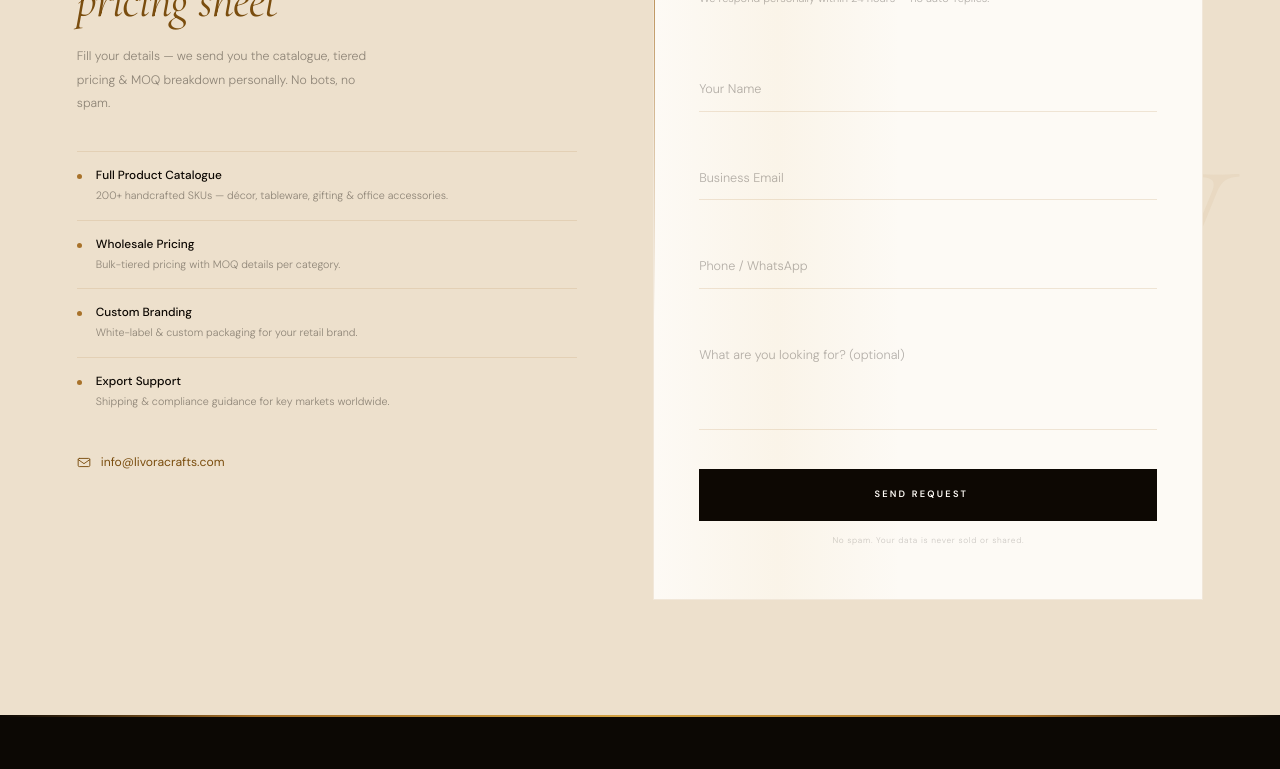
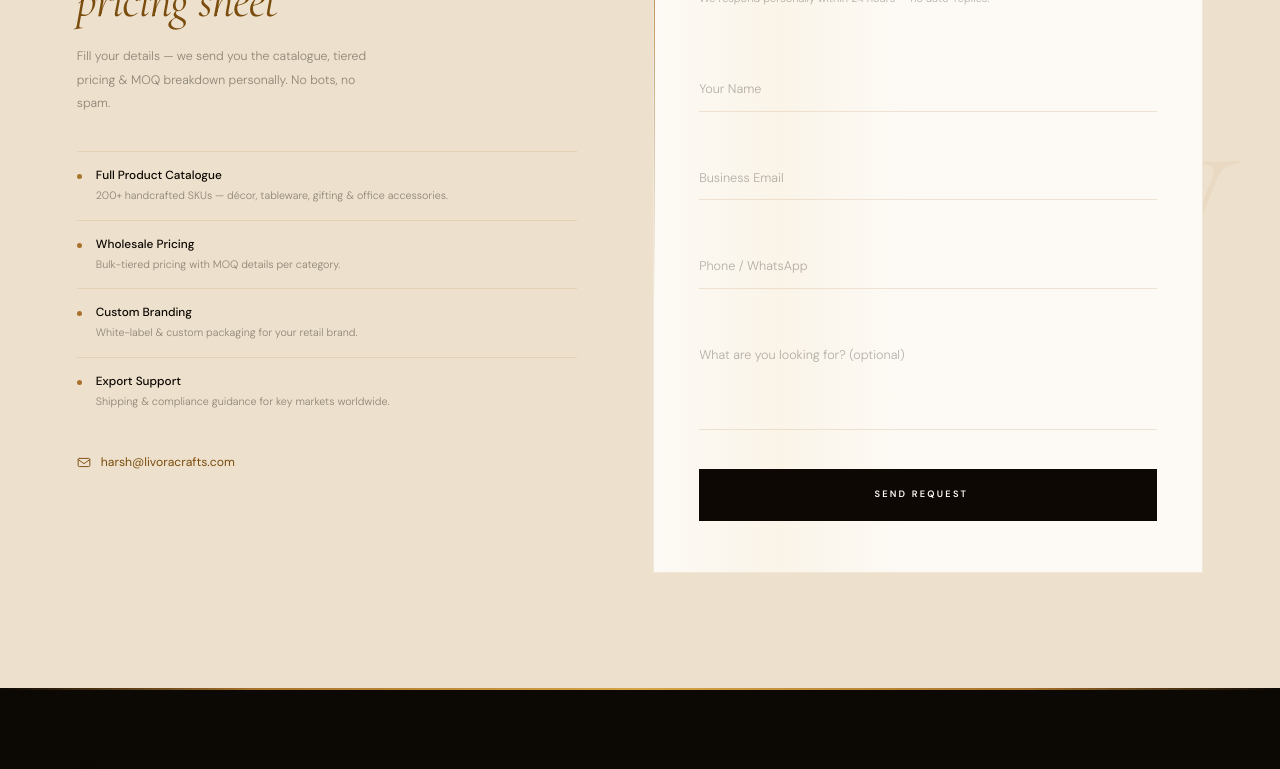
Before and after one commit to sharmaharsh0604-alt/Livora-Crafts, a Next.js app: page /catalogue in a window 1280 px wide. Shown: the part 1025-1794 px from the top of the page. Built offline with nearby package versions, Linux system fonts and the light colour scheme.

Commit message:
Updated project files

```diff
--- a/app/catalogue/page.tsx
+++ b/app/catalogue/page.tsx
@@ -300,11 +300,11 @@ export default function CataloguePage() {
                 </div>
               ))}
 
-              <a href="mailto:info@livoracrafts.com" className="email-link">
+              <a href="mailto:harsh@livoracrafts.com" className="email-link">
                 <svg width="14" height="11" viewBox="0 0 24 18" fill="none" stroke="currentColor" strokeWidth="1.6" strokeLinecap="round" strokeLinejoin="round">
                   <rect x="2" y="2" width="20" height="14" rx="2" /><polyline points="2,4 12,11 22,4" />
                 </svg>
-                info@livoracrafts.com
+                harsh@livoracrafts.com
               </a>
             </div>
 
@@ -369,10 +369,6 @@ export default function CataloguePage() {
                         </svg>
                       </span>
                     </button>
-
-                    <p style={{ fontFamily: "'DM Sans',sans-serif", fontSize: '.52rem', fontWeight: 300, letterSpacing: '.08em', color: 'rgba(13,8,3,.2)', textAlign: 'center', marginTop: '14px' }}>
-                      No spam. Your data is never sold or shared.
-                    </p>
                   </form>
                 </>
               )}
--- a/components/layout/Footer.tsx
+++ b/components/layout/Footer.tsx
@@ -14,7 +14,7 @@ export default function Footer() {
   const company = [
     { label: 'About Us',    href: '/about'   },
     { label: 'Craft Story', href: '/respect' },
-    { label: 'Product',     href: '/product/coasters' },
+    { label: 'Product',     href: '/products/coasters' },
     { label: 'Blog',        href: '/blog'    },
   ];
 
```
